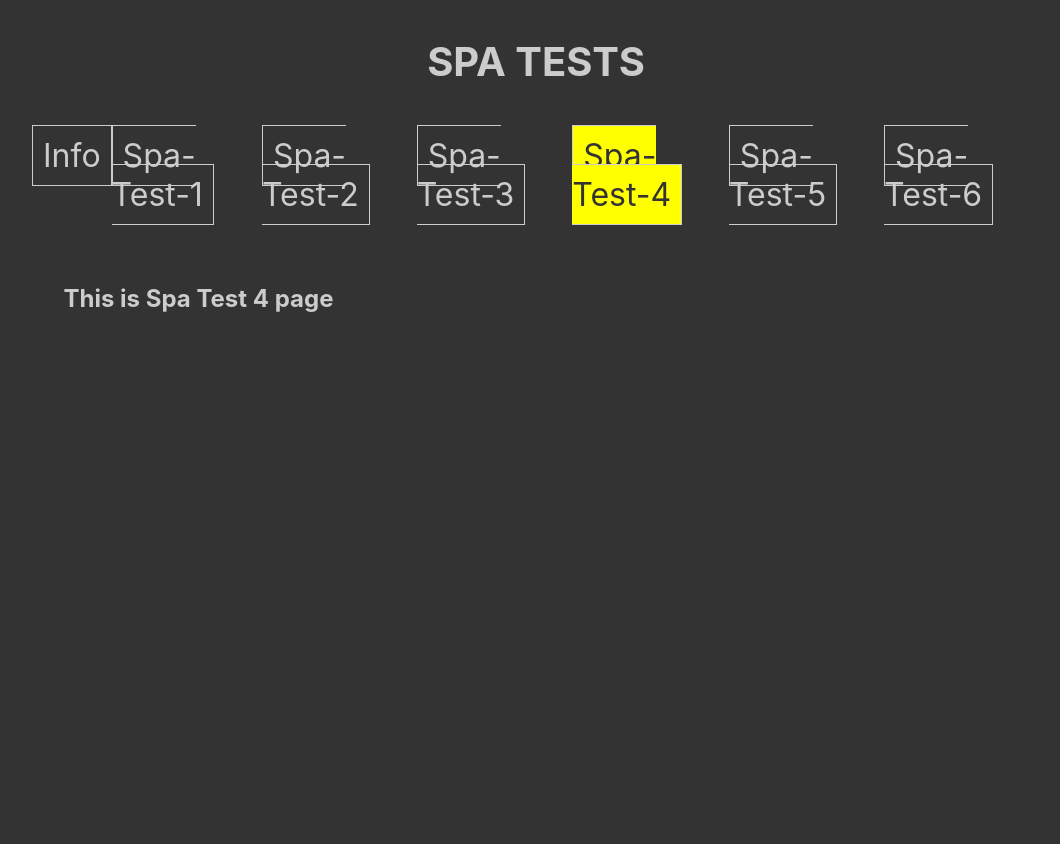
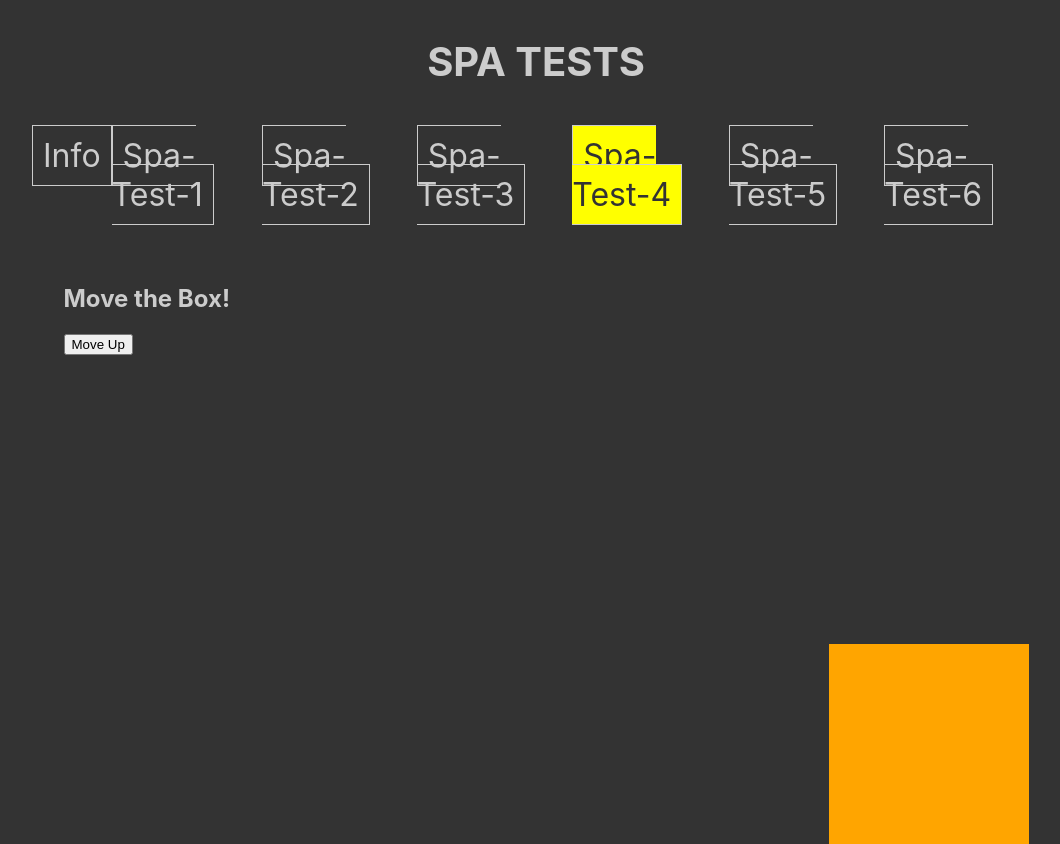
Before and after one commit to omr-dev/prep-spa-tests, a React (Vite) app: page /spaTest4 in a window 1280 px wide. Shown: the whole page, without its empty margins (104-1164 px from the left). Before the commit the page ends 800 px from the top, so only its background shows below. Built offline with nearby package versions, Linux system fonts and the light colour scheme.

Commit message:
spa 4 in (#6)

```diff
--- a/src/App.scss
+++ b/src/App.scss
@@ -81,4 +81,15 @@ body{
 
 
   }
+  .page-spaTest4{
+    position: relative;
+    div.orange-box{
+      background-color: orange;
+      width:200px;
+      height: 200px;
+      position: absolute;
+      top:0;
+      right:0;
+    }
+  }
 }
--- a/src/sub-pages/PageInfo.jsx
+++ b/src/sub-pages/PageInfo.jsx
@@ -12,6 +12,9 @@ export const PageInfo = () => {
         <li>
           <p>Update the page based on text typed into input fields</p>
         </li>
+        <li>
+          <p>Move an element upward when button is pressed</p>
+        </li>
       </ol>
     </div>
   );
--- a/src/sub-pages/PageSpaTest4.jsx
+++ b/src/sub-pages/PageSpaTest4.jsx
@@ -1,7 +1,24 @@
+import { useState } from "react";
 export const PageSpaTest4 = () => {
+  const [topOfBox, setTopOfBox] = useState(400);
+  const moveBoxUp = () => {
+    if (topOfBox <= 0) {
+      setTopOfBox(400);
+    } else {
+      setTopOfBox(topOfBox - 50);
+    }
+  };
   return (
     <div className="sub-page page-spaTest4">
-      <h2>This is Spa Test 4 page</h2>
+      <h2>Move the Box!</h2>
+      <button
+        onClick={() => {
+          moveBoxUp();
+        }}
+      >
+        Move Up
+      </button>
+      <div className="orange-box" style={{ top: topOfBox + "px" }}></div>
     </div>
   );
 };
```
